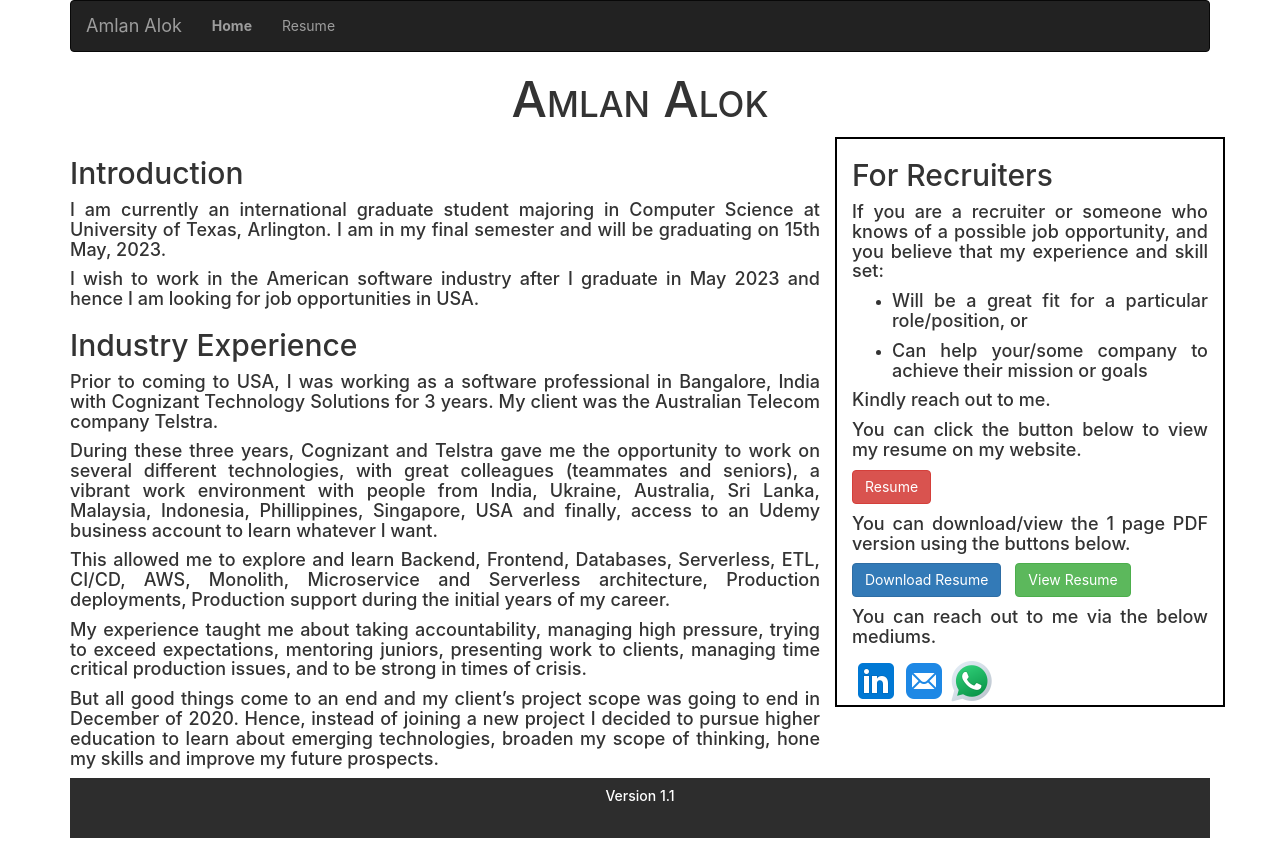
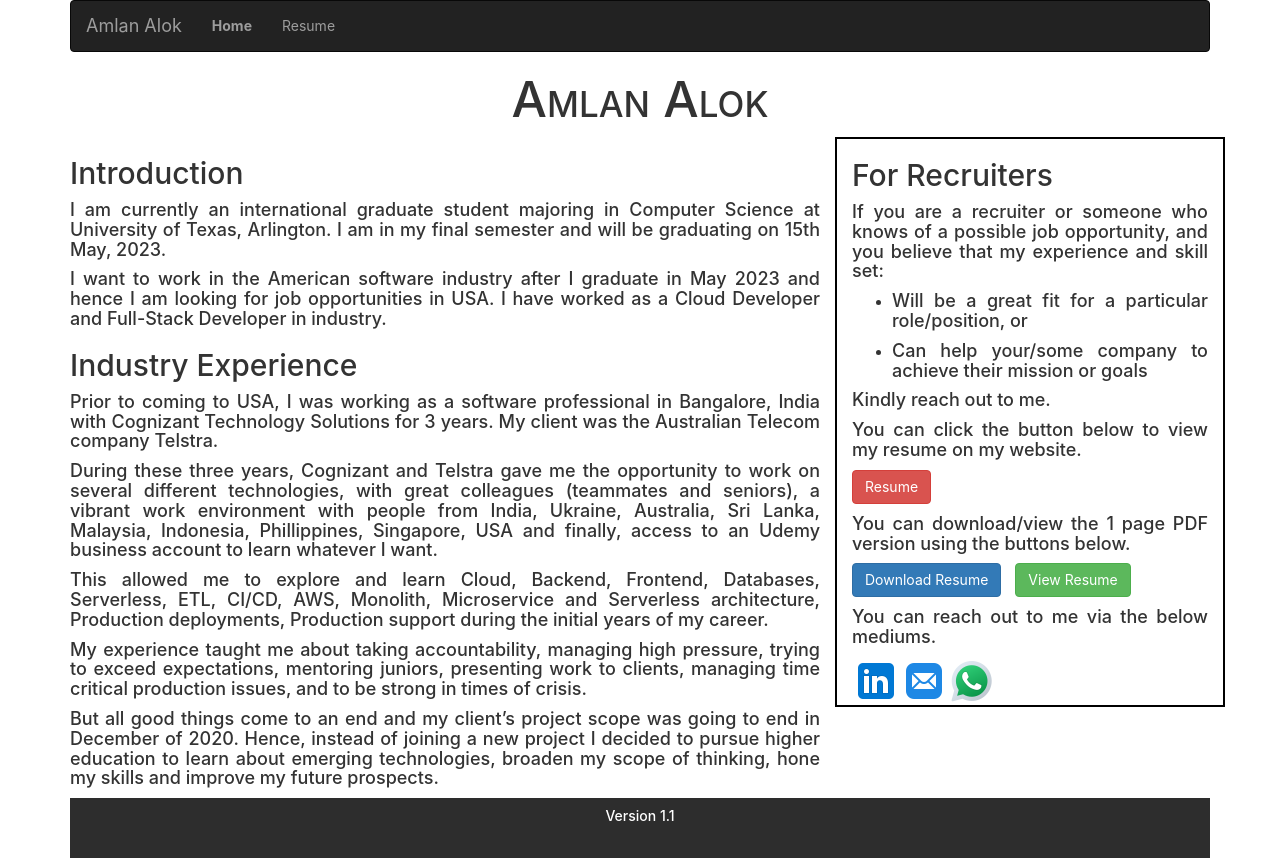
Before and after one commit to AmlanAlok/amlanalok.com, a React (Create React App) app: page / in a window 1280 px wide. Built offline with nearby package versions, Linux system fonts and the light colour scheme.

Commit message:
Home page words changed

```diff
--- a/src/components/Home/Home.js
+++ b/src/components/Home/Home.js
@@ -12,12 +12,12 @@ function Home() {
 
                         <h2>Introduction</h2>
                         <h4>I am currently an international graduate student majoring in Computer Science at University of Texas, Arlington. I am in my final semester and will be graduating on 15th May, 2023.</h4>
-                        <h4>I wish to work in the American software industry after I graduate in May 2023 and hence I am looking for job opportunities in USA.</h4>
+                        <h4>I want to work in the American software industry after I graduate in May 2023 and hence I am looking for job opportunities in USA. I have worked as a Cloud Developer and Full-Stack Developer in industry.</h4>
 
                         <h2>Industry Experience</h2>
                         <h4>Prior to coming to USA, I was working as a software professional in Bangalore, India with Cognizant Technology Solutions for 3 years. My client was the Australian Telecom company Telstra.</h4>
                         <h4>During these three years, Cognizant and Telstra gave me the opportunity to work on several different technologies, with great colleagues (teammates and seniors), a vibrant work environment with people from India, Ukraine, Australia, Sri Lanka, Malaysia, Indonesia, Phillippines, Singapore, USA and finally, access to an Udemy business account to learn whatever I want.</h4>
-                        <h4>This allowed me to explore and learn Backend, Frontend, Databases, Serverless, ETL, CI/CD, AWS, Monolith, Microservice and Serverless architecture, Production deployments, Production support during the initial years of my career.</h4>
+                        <h4>This allowed me to explore and learn Cloud, Backend, Frontend, Databases, Serverless, ETL, CI/CD, AWS, Monolith, Microservice and Serverless architecture, Production deployments, Production support during the initial years of my career.</h4>
                         <h4>My experience taught me about taking accountability, managing high pressure, trying to exceed expectations, mentoring juniors, presenting work to clients, managing time critical production issues, and to be strong in times of crisis.</h4>
                         <h4>But all good things come to an end and my client’s project scope was going to end in December of 2020. Hence, instead of joining a new project I decided to pursue higher education to learn about emerging technologies, broaden my scope of thinking, hone my skills and improve my future prospects.</h4>
 
```
Also changed, not shown: 1 other file (tests, documents, lock files or other folders).
